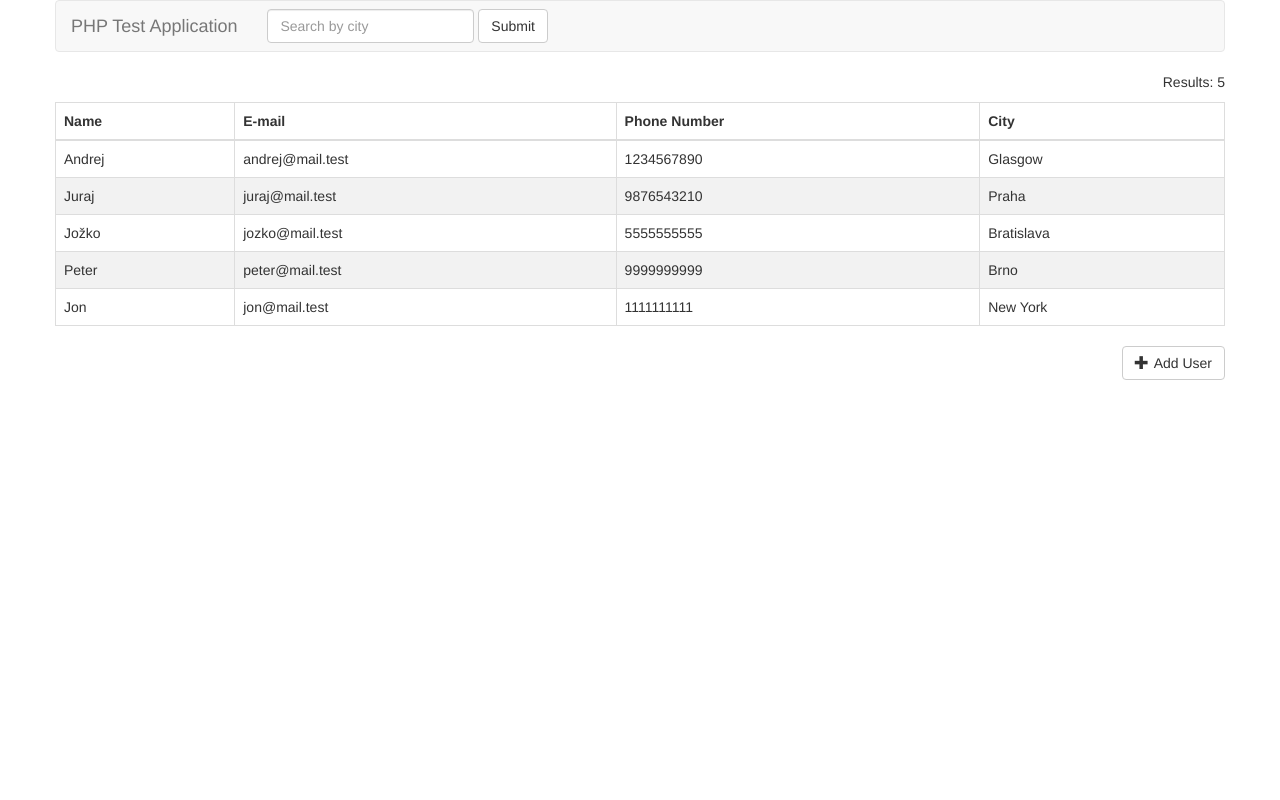
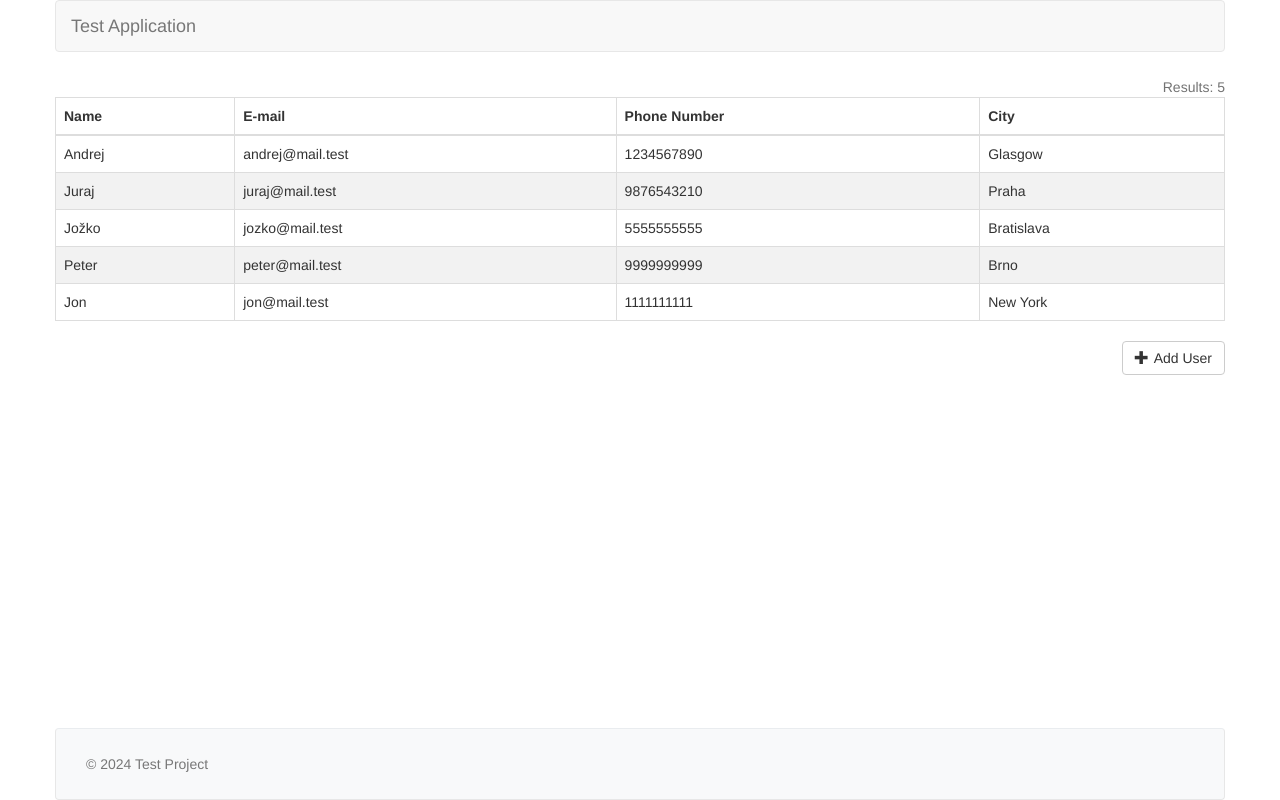
Before and after one commit to devnyxie/betterstack-project, a PHP site: page /index in a window 1280 px wide. Run offline with PHP 8.4, Linux system fonts and the light colour scheme; data comes from the database, SQL or seed files in the repository; data that the repository does not hold is empty.

Commit message:
Footer, Help Blocks, Layout

```diff
--- a/css/application.css
+++ b/css/application.css
@@ -12,6 +12,10 @@ body {
     -webkit-font-smoothing: antialiased;
     -moz-osx-font-smoothing: grayscale;
     margin: 0;
+    min-height: 100vh;
+    width: 100vw;
+    display: flex;
+    flex-direction: column;
 }
 
 
@@ -32,6 +36,34 @@ body {
     cursor: pointer;
 }
 
+.footer {
+    background-color: #f8f9fa;
+    padding: 10px 0;
+    text-align: center;
+    border-top: 1px solid #e9ecef;
+}
+
+.content {
+    flex: 1;
+}
+
+@media (max-width: 768px) {
+    .help-block, .btn {
+        margin-left: 20px;
+        margin-right: 20px;
+    }
+}
+
+.main {
+    height: 100vh;
+    width: 100%;
+}
+
+/* Bootstrap */
+.help-block {
+    margin-bottom: 0 !important;
+}
+
 
 /*Classes over inline CSS*/
 .text-decoration-none {
@@ -39,7 +71,11 @@ body {
 }
 
 .d-flex {
-    display: flex;
+    display: flex !important;
+}
+
+.flex-column {
+    flex-direction: column;
 }
 
 .d-none {
@@ -58,6 +94,10 @@ body {
     align-items: center;
 }
 
+.align-items-between {
+    align-items: space-between;
+}
+
 .mb-2 {
     margin-bottom: 20px;
 }
@@ -65,3 +105,11 @@ body {
 .p-0 {
     padding: 0 !important;
 }
+
+.text-right {
+    text-align: right;
+}
+
+.h-100 {
+    height: 100%;
+}
--- /dev/null
+++ b/views/components/footer.php
@@ -0,0 +1,7 @@
+<footer class="navbar navbar-default footer" style="margin: 0;">
+    <div class="container">
+        <div class="navbar-footer">
+            <p class="navbar-text">&copy; 2024 Test Project</p>
+        </div>
+    </div>
+</footer>
--- a/views/components/navbar.php
+++ b/views/components/navbar.php
@@ -6,14 +6,23 @@
       <span class="icon-bar"></span>
       <span class="icon-bar"></span>
     </button>
-    <a class="navbar-brand" href="#">PHP Test Application</a>
+    <a class="navbar-brand" href="/">Test Application</a>
   </div>
   <div class="collapse navbar-collapse navbar-ex1-collapse">
+
+  </div>
+</nav>
+
+<script>
+  // Add search form to the navbar if we are on the main page
+  if(window.location.pathname === '/'){
+    $('.navbar-ex1-collapse').append(`
     <form class="navbar-form navbar-left" role="search" id="searchByCity">
       <div class="form-group search-container" >
         <input type="text" class="form-control" placeholder="Search by city" id="searchByCityValue">
       </div>
       <button type="submit" class="btn btn-default">Submit</button>
     </form>
-  </div>
-</nav>
+    `);
+  }
+</script>
--- a/views/index.php
+++ b/views/index.php
@@ -1,10 +1,7 @@
-<?php include __DIR__ . '/components/navbar.php'; ?>
-
 
 <!-- Total amount of users -->
-<div class="d-flex justify-content-end">
-	<p id="totalUsers" ></p>
-</div>
+<p class="help-block text-right" id="totalUsers"></p>
+
 
 <div class="table-wrapper">
 	<table class="table table-bordered usersTable">
@@ -38,14 +35,16 @@
 	<div class="form-group">
 		<label class="col-lg-12 d-flex justify-content-start control-label" for="name">Name</label>
 		<div class="col-lg-12">
-		<input class="form-control" name="name" input="text" id="name" placeholder="Name"/>
+			<input class="form-control" name="name" input="text" id="name" placeholder="Name"/>
+			<span class="help-block">Minimum of 3 characters</span>
 		</div>
 	</div>
 
 	<div class="form-group">
 		<label class="col-lg-12 d-flex justify-content-start control-label" for="email">E-mail</label>
 		<div class="col-lg-12">
-		<input class="form-control" name="email" input="text" id="email" placeholder="E-mail"/>
+			<input class="form-control" name="email" input="text" id="email" placeholder="E-mail"/>
+			<span class="help-block">Example: example@mail.com </span>
 		</div>
 	</div>
 
@@ -53,6 +52,7 @@
 		<label class="col-lg-12 d-flex justify-content-start control-label" for="phone_number">Phone number</label>
 		<div class="col-lg-12">
 			<input class="form-control" name="phone_number" input="text" id="phone_number" placeholder="Phone number"/>
+			<span class="help-block">Minimum of 3 digits</span>
 		</div>
 	</div>
 
@@ -60,14 +60,13 @@
 		<label class="col-lg-12 d-flex justify-content-start control-label" for="city">City</label>
 		<div class="col-lg-12">
 			<input class="form-control" name="city" input="text" id="city" placeholder="City"/>
+			<span class="help-block">Minimum of 3 characters</span>
 		</div>
 	</div>
 	<div class="col-lg-12 d-flex justify-content-end">
 		<button class="btn btn-primary">Create new row</button>
 	</div>
 </form>
-
-
 
 <script>
 
--- a/views/layout.php
+++ b/views/layout.php
@@ -16,12 +16,12 @@
 
   </head>
   <body>
-
-  <div class="container p-0" >
-
-    <?= $content ?>
-
-  </div>
-
+    <div class="container d-flex flex-column main p-0">
+    <?php include __DIR__ . '/components/navbar.php'; ?>
+      <div class="content">
+        <?= $content ?>
+      </div>
+      <?php include __DIR__ . '/components/footer.php'; ?>
+    </div>
   </body>
 </html>
```
